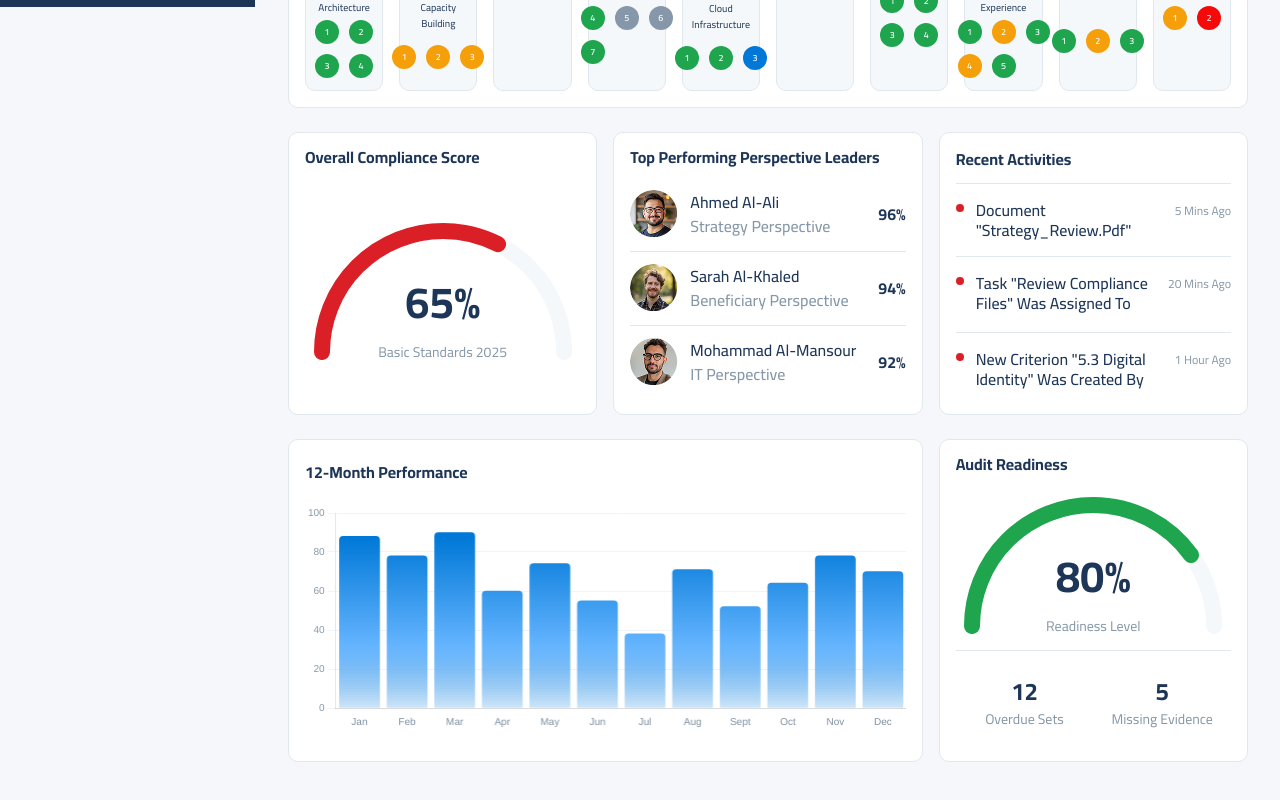
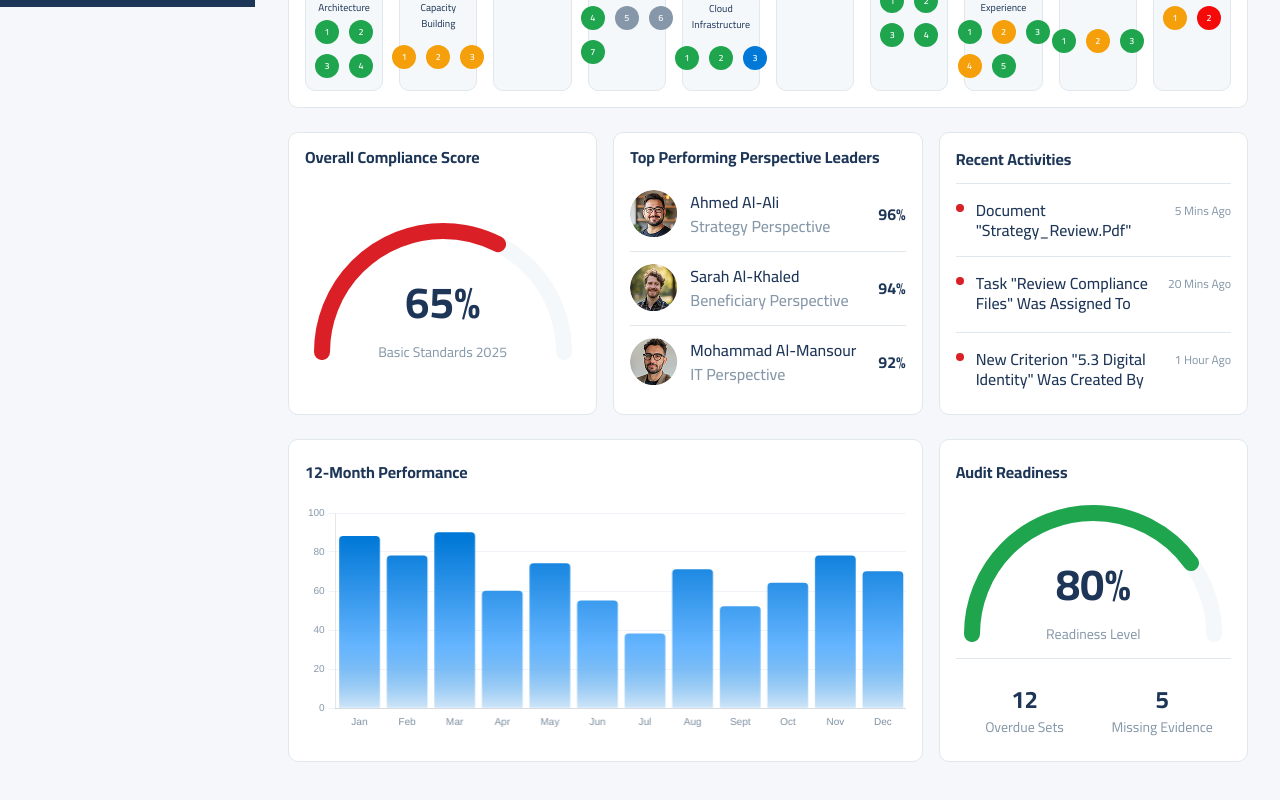
Before and after one commit to waqasshaukat/tahwul-task, a Next.js app: page / in a window 1280 px wide. Shown: the part 793-1593 px from the top of the page. Built offline with nearby package versions, Linux system fonts and the light colour scheme.

Commit message:
Audit Readiness settings

```diff
--- a/src/components/GaugeCard.tsx
+++ b/src/components/GaugeCard.tsx
@@ -12,7 +12,7 @@ export default function GaugeCard({ title, value, subtitle, meta }: Props) {
   const stroke = 16;
 
   return (
-    <div className="h-[322.09px] w-full rounded-[10px] border border-[#E0E8ED] bg-white p-4">
+    <div className="h-[322.09px] w-full rounded-[10px] border border-[#E0E8ED] bg-white pt-[24px] pr-4 pb-4 pl-[16px]">
       <h3 className="text-[16px] font-bold leading-4 text-[#1D3557]">
         {title}
       </h3>
```
